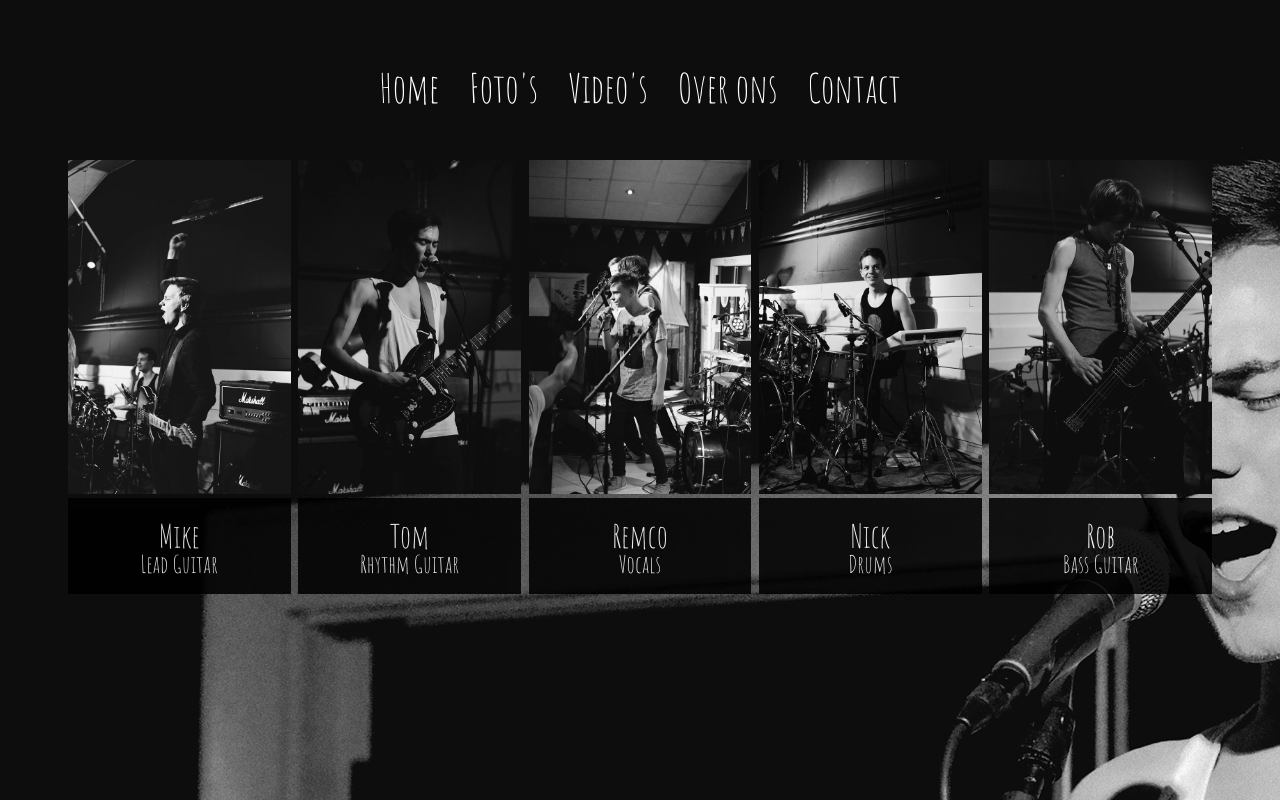
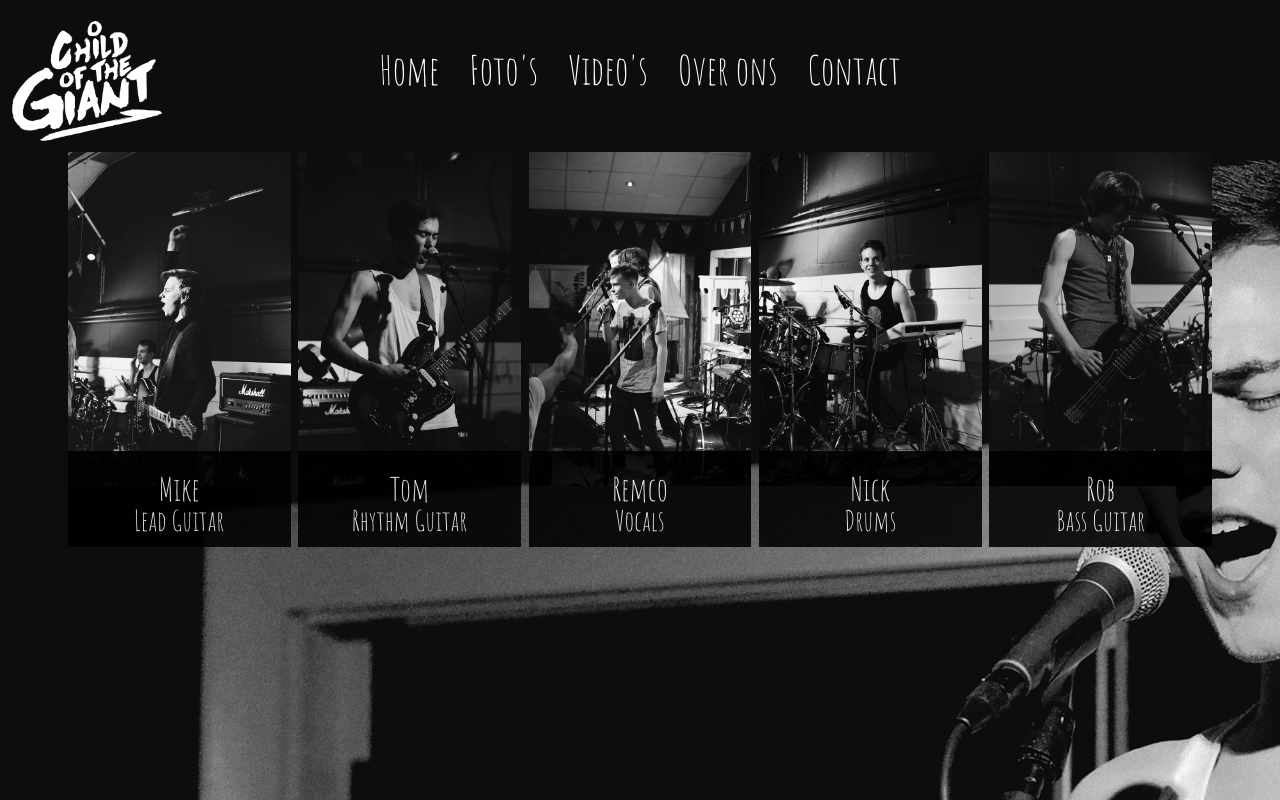
Before and after one commit to Groutaketju/childofthegiant, a plain HTML site: page public_html/info.html in a window 1280 px wide. Drawn offline with Linux system fonts and the light colour scheme.

Commit message:
Logo in menu

```diff
--- a/public_html/info.html
+++ b/public_html/info.html
@@ -10,6 +10,7 @@
 </head>
 <body>
   <nav class="navbar navbar-inverse menubalk">
+    <div class="menuLogo"><img src="assets/logo-GOTC.png"></img></div>
     <div class="container">
       <div class="navbar-collapse collapse">
         <ul id="menuList" class="nav navbar-nav">
--- a/public_html/style.css
+++ b/public_html/style.css
@@ -13,8 +13,18 @@ nav.menubalk{
   height: 8vh;
   max-height: 8vh;
   border-color: transparent;
-  margin-bottom: 0;
-  margin-top: 54px;
+  margin-top: 4.5vh;
+}
+
+div.menuLogo{
+  position: absolute;
+  height: 20vh;
+  left: 0.5vw;
+  top: -4.5vh;
+}
+
+div.menuLogo img{
+  height: 100%;
 }
 
 div#topcontrol{
@@ -49,7 +59,6 @@ div#waltermelon iframe {
   width: 35vw;
   height: 38vh;
   margin-left: 12vw;
-  margin-top: 1%;
   position: absolute;
 }
 
@@ -63,7 +72,6 @@ div#freeman1 iframe {
   width: 35vw;
   height: 38vh;
   margin-left: 48vw;
-  margin-top: 1%;
   position: absolute;
 }
 
@@ -77,7 +85,7 @@ div#freeman2 iframe {
   width: 35vw;
   height: 38vh;
   margin-left: 12vw;
-  margin-top: 21.5%;
+  margin-top: 20.5%;
   position: absolute;
 }
 
@@ -91,7 +99,7 @@ div#freeman3 iframe {
   width: 35vw;
   height: 38vh;
   margin-left: 48vw;
-  margin-top: 21.5%;
+  margin-top: 20.5%;
   position: absolute;
 }
 
@@ -144,7 +152,7 @@ div.contact p{
 div.leden{
   height: auto;
   width: 90vw;
-  margin: 3% auto;
+  margin-top: 6vh;
 }
 
 div.leden img{
@@ -175,7 +183,7 @@ div.leden .row .imageRow {
 }
 
 .infoMike p{
-  font-size: 3vh;
+  font-size: 3.5vh;
   margin-top: -2vh;
 }
 
@@ -197,7 +205,7 @@ div.leden .row .imageRow {
 }
 
 .infoTom p{
-  font-size: 3vh;
+  font-size: 3.5vh;
   margin-top: -2vh;
 }
 
@@ -219,7 +227,7 @@ div.leden .row .imageRow {
 }
 
 .infoRemco p{
-  font-size: 3vh;
+  font-size: 3.5vh;
   margin-top: -2vh;
 }
 
@@ -241,7 +249,7 @@ div.leden .row .imageRow {
 }
 
 .infoNick p{
-  font-size: 3vh;
+  font-size: 3.5vh;
   margin-top: -2vh;
 }
 
@@ -263,14 +271,14 @@ div.leden .row .imageRow {
 }
 
 .infoRob p{
-  font-size: 3vh;
+  font-size: 3.5vh;
   margin-top: -2vh;
 }
 
 div.foto1{
   height: auto;
   width: 90vw;
-  margin: 3% auto;
+  margin-top: 6vh;
 }
 
 div.foto1 img{
@@ -286,7 +294,6 @@ div.foto1 .row .imageRow {
 div.foto2{
   height: auto;
   width: 90vw;
-  margin: 3% auto;
 }
 
 div.foto2 img{
```
Also changed, not shown: public_html/contact.html (+1 -0 lines), public_html/fotos.html (+2 -1 lines), public_html/index.html (+1 -6 lines), public_html/videos.html (+1 -0 lines).
